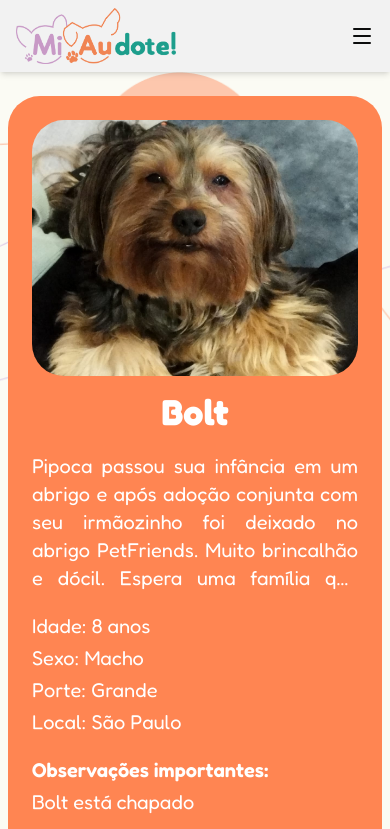
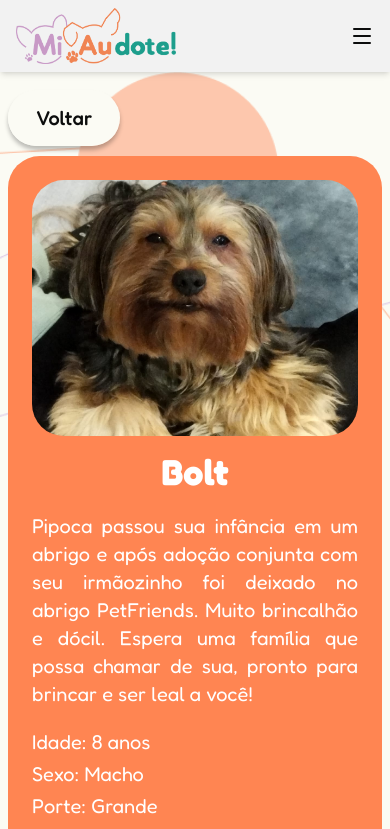
Before and after one commit to leosfl9/miaudote-frontend, a Next.js app: page /parceiro/pet in a window 390 px wide. Shown: the top 829 px of the page. Built offline with nearby package versions, Linux system fonts and the light colour scheme.

Commit message:
feat: estilizacao de página de pet (visao de parceiro)

```diff
--- a/app/(parceiro)/parceiro/(pages)/pet/page.tsx
+++ b/app/(parceiro)/parceiro/(pages)/pet/page.tsx
@@ -4,8 +4,12 @@ import Image from "next/image";
 
 export default function PetDetails() {
     return (
-        <div className="flex flex-col gap-6 sm:gap-8 items-center justify-center px-2 md:px-8 py-6 lxl:py-10
+        <div className="flex flex-col gap-6 lxl:relative sm:gap-8 items-center justify-center px-2 md:px-8 py-8 lxl:py-10
             bg-[url('/grafo_pets.png')] bg-no-repeat bg-cover bg-center flex-1">
+
+            <div className="w-full lxl:absolute lxl:top-10 lxl:pl-10">
+                <LinkButton href={"/parceiro/home"} text="Voltar" color="white" back={true} />
+            </div>
 
             <div className="bg-miau-orange py-6 ssm:py-8 px-6 sm:px-12 md:px-20 lg:pr-4 rounded-4xl flex flex-col lg:flex-row gap-4 md:gap-8 lg:gap-16
                 w-full max-w-7xl items-center">
@@ -14,7 +18,7 @@ export default function PetDetails() {
                 </div>
                 <div className="flex flex-col text-white gap-5 ssm:gap-7 md:gap-8 xl:gap-10">
                     <h1 className="font-bold text-4xl md:text-5xl xl:text-6xl text-center">Bolt</h1>
-                    <p className="text-xl md:text-2xl xl:text-3xl text-justify line-clamp-5">
+                    <p className="text-xl md:text-2xl xl:text-3xl text-justify sm:line-clamp-5">
                         Pipoca passou sua infância em um abrigo e após adoção conjunta com seu irmãozinho foi deixado no abrigo PetFriends. Muito brincalhão e dócil.
                         Espera uma família que possa chamar de sua, pronto para brincar e ser leal a você!
                     </p>
```
